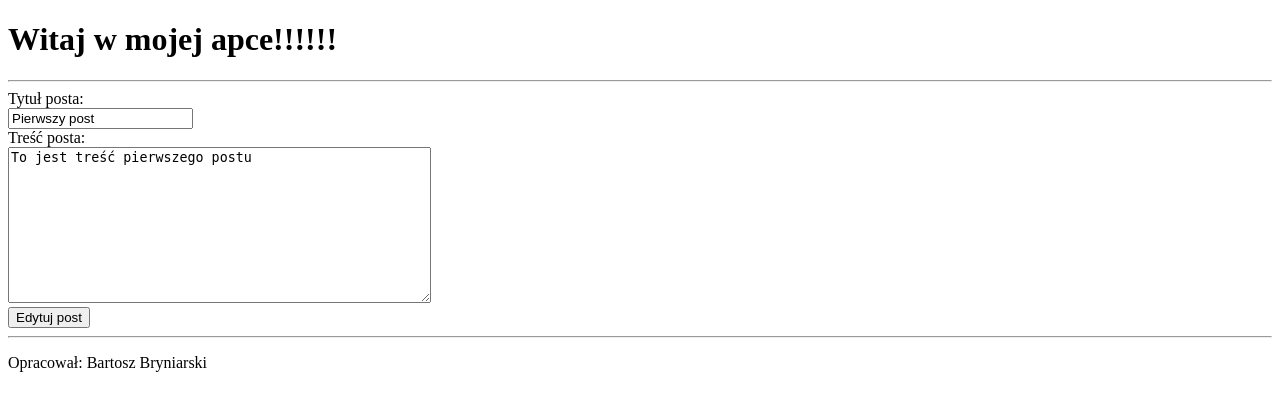
After one commit to brylka/django_29_30_03_25, a Django app: page /posts/update/1/ in a window 1280 px wide. The commit adds this page. Shown: the top 411 px of the page. Run offline with Django 5.2, Linux system fonts and the light colour scheme; data comes from the database, SQL or seed files in the repository; both versions use the stored data as it was after the commit.

Commit message:
Niedziela

```diff
--- a/myproject/myapp/templates/myapp/post_list.html
+++ b/myproject/myapp/templates/myapp/post_list.html
@@ -3,14 +3,18 @@
 {% block content %}
     <table border="1">
         <tr>
+            <th>id
             <th>Nazwa
             <th>Treść
             <th>Data
+            <th>Akcja
         {% for post in posts %}
         <tr>
+            <td>{{ post.id }}
             <td>{{ post.title }}
             <td>{{ post.content }}
             <td>{{ post.created_at }}
+            <td><a href="{% url 'update_post' post.id %}">Edytuj</a>
         {% empty %}
         <tr>
             <td colspan="3">Brak danych do wyświetlenia!
--- /dev/null
+++ b/myproject/myapp/templates/myapp/update_post.html
@@ -0,0 +1,12 @@
+{% extends "myapp/base.html" %}
+{% block title %}Edytuj post{% endblock %}
+{% block content %}
+<form method="POST">
+    {% csrf_token %}
+    Tytuł posta: <br>
+    <input type="text" name="title" value="{{ post.title }}" required><br>
+    Treść posta: <br>
+    <textarea name="content" rows="10" cols="50" required>{{ post.content }}</textarea><br>
+    <button type="submit">Edytuj post</button>
+</form>
+{% endblock %}
--- a/myproject/myapp/urls.py
+++ b/myproject/myapp/urls.py
@@ -1,5 +1,5 @@
 from django.urls import path
-from .views import hello_world, hello_name, add, div, table, post_list, create_post
+from .views import hello_world, hello_name, add, div, table, post_list, create_post, update_post
 
 urlpatterns = [
     path('hello/', hello_world),
@@ -9,4 +9,5 @@ urlpatterns = [
     path('tables/', table),
     path('posts/', post_list, name="post_list"),
     path('posts/create/', create_post, name="create_post"),
+    path('posts/update/<int:post_id>/', update_post, name="update_post"),
 ]
--- a/myproject/myapp/views.py
+++ b/myproject/myapp/views.py
@@ -1,5 +1,5 @@
 from django.http import HttpResponse
-from django.shortcuts import render, redirect
+from django.shortcuts import render, redirect, get_object_or_404
 
 from .models import Post
 
@@ -55,3 +55,7 @@ def create_post(request):
             return HttpResponse("Nie wszystkie dane są podane!")
 
     return render(request, 'myapp/create_post.html')
+
+def update_post(request, post_id):
+    post = get_object_or_404(Post, id=post_id)
+    return render(request, 'myapp/update_post.html', {'post': post})
```
Also changed, not shown: myproject/db.sqlite3.
